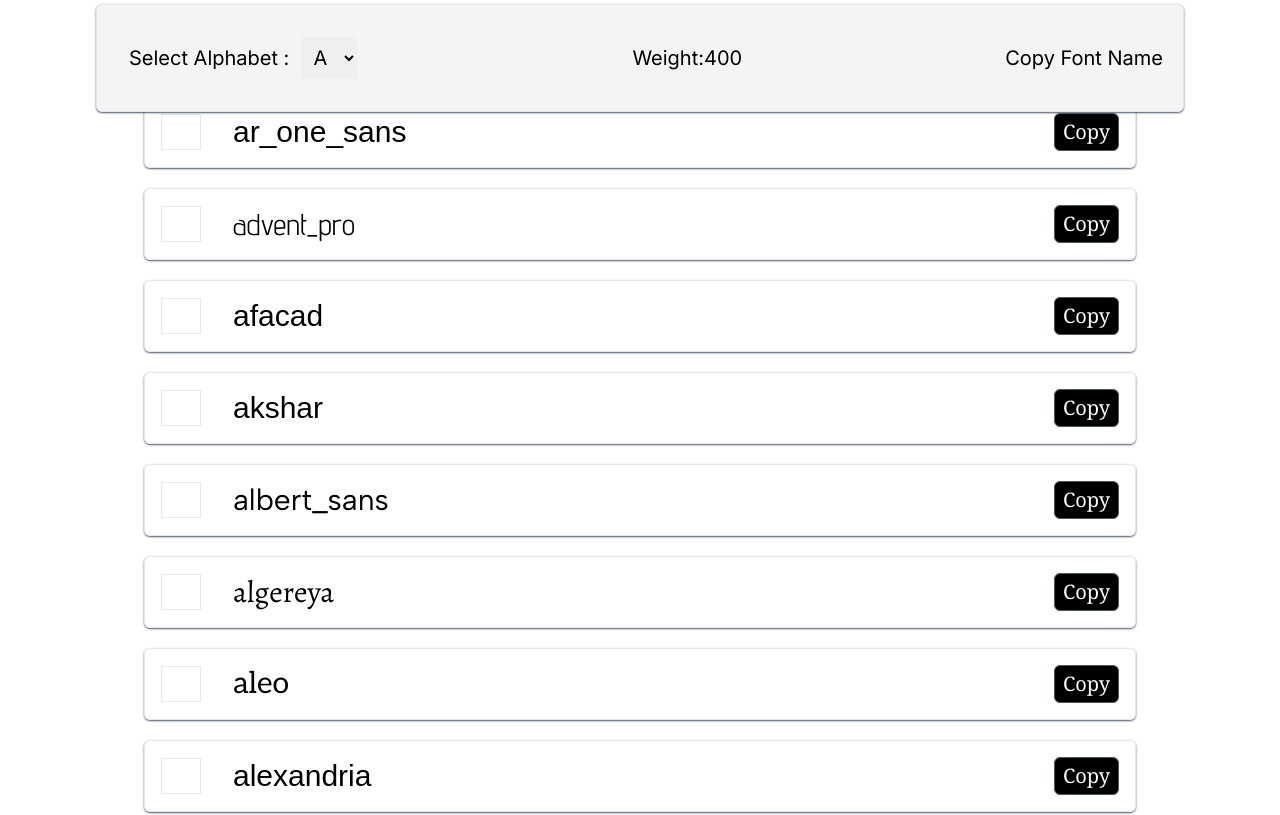
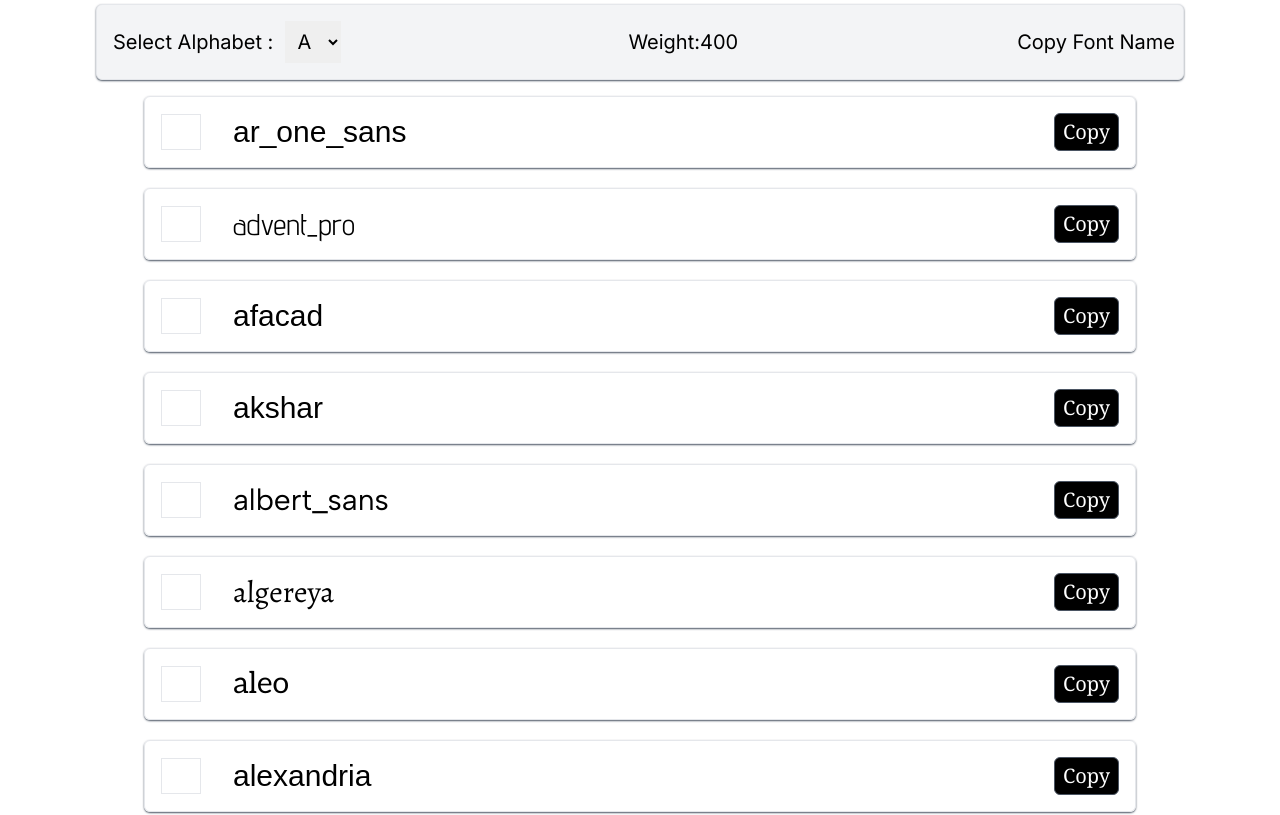
Before and after one commit to faizan619/next-google-font-design, a Next.js app: page /fontstyle in a window 1280 px wide. Shown: the top 815 px of the page. Built offline with nearby package versions, Linux system fonts and the light colour scheme; a web font is replaced by a local one.

Commit message:
minor layout change

```diff
--- a/src/app/fontstyle/Home.jsx
+++ b/src/app/fontstyle/Home.jsx
@@ -39,8 +39,8 @@ export default function Home() {
   return (
     <>
       <div className="min-h-screen flex justify-center items-center flex-col gap-5 p-5 pt-24">
-        <div className="border w-[93%] md:w-[85%] bg-gray-100 p-2 md:p-5 rounded-md shadow-sm shadow-gray-600 fixed top-1 z-50 flex justify-between items-center">
-          <label className="flex justify-center text-sm sm:text-xl  items-center gap-3 p-1 sm:p-3 rounded-md">
+        <div className="border w-[93%] md:w-[85%] bg-gray-100 p-2 md:p-2 rounded-md shadow-sm shadow-gray-600 fixed top-1 z-50 flex justify-between items-center">
+          <label className="flex justify-center text-sm sm:text-xl  items-center gap-3 p-1 sm:p-2 rounded-md">
             <p>Select Alphabet : </p>
             <select value={selectOption} className="sm:p-2" onChange={handleOptionChange}>
               <option value="A">A</option>
--- a/src/app/page.js
+++ b/src/app/page.js
@@ -4,7 +4,7 @@ export default function Main() {
   return (
     <div className="flex flex-col items-center h-screen pt-8 bg-gray-200">
       <Link href="/fontstyle" className="border rounded-md p-3 fontName show h-28 w-64 cursor-pointer hover:scale-105 transition-all shadow-md hover:shadow-black">
-        <p className="fixed top-28 show1 hidden w-56 text-center shadow-md shadow-black rounded-md bg-white px-5 mt-3">View All Nextjs Google Fonts <br/> Total: 270 Fonts</p>
+        <p className="fixed top-28 show1 hidden w-56 text-center shadow-md shadow-black rounded-md bg-white px-5 mt-3">View All Nextjs Google Fonts <br/> Total: 1200+ Fonts</p>
       </Link>
     </div>
   );
```
